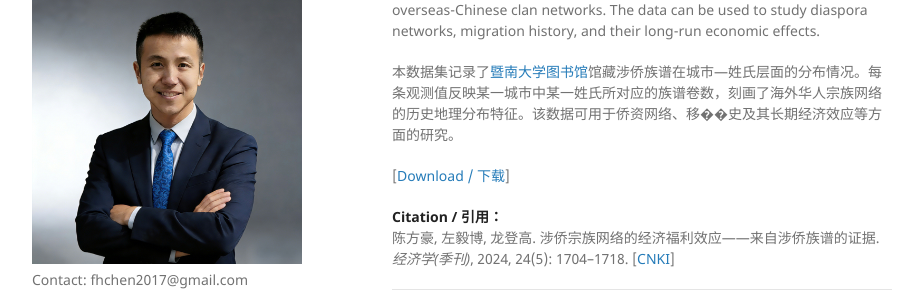
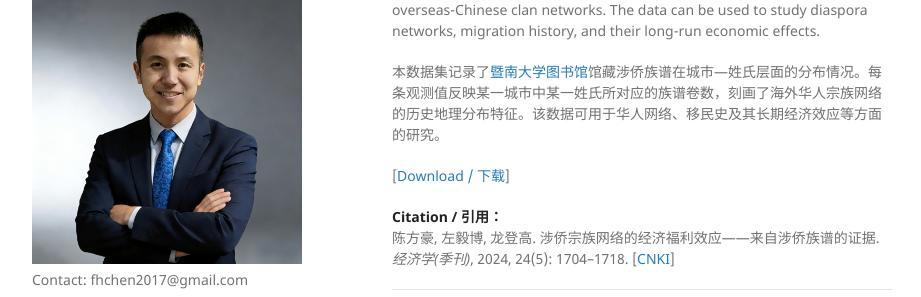
Before and after one commit to FanghaoChen/homepage, a Jekyll site: the page built from links.md, in a window 1280 px wide and 900 px high, scrolled down 683 px. Shown: the part 198-495 px from the top of the window, without its empty margins (178-1099 px from the left). Built offline with Jekyll 4.4.1, drawn with Linux system fonts in a browser that asks for light colours; our own code applies the rules of GitHub Pages for plain Markdown files.

Commit message:
Update links.md

```diff
--- a/links.md
+++ b/links.md
@@ -27,7 +27,7 @@ Fanghao Chen, Ruichi Xiong, Xiaobo Zhang. Familiar Strangers: The Role of Diaspo
 
 This dataset records the city–surname distribution of transnational genealogies preserved in the [Jinan University Library](https://lib.jnu.edu.cn/). Each observation indicates how many genealogical volumes are held for a given Chinese surname in a given city, capturing the historical geographic footprint of overseas-Chinese clan networks. The data can be used to study diaspora networks, migration history, and their long-run economic effects.
 
-本数据集记录了[暨南大学图书馆](https://lib.jnu.edu.cn/)馆藏涉侨族谱在城市—姓氏层面的分布情况。每条观测值反映某一城市中某一姓氏所对应的族谱卷数，刻画了海外华人宗族网络的历史地理分布特征。该数据可用于侨资网络、移��史及其长期经济效应等方面的研究。
+本数据集记录了[暨南大学图书馆](https://lib.jnu.edu.cn/)馆藏涉侨族谱在城市—姓氏层面的分布情况。每条观测值反映某一城市中某一姓氏所对应的族谱卷数，刻画了海外华人宗族网络的历史地理分布特征。该数据可用于华人网络、移民史及其长期经济效应等方面的研究。
 
 [[Download / 下载](./assets/涉侨族谱分布241028.rar)]
 
```
